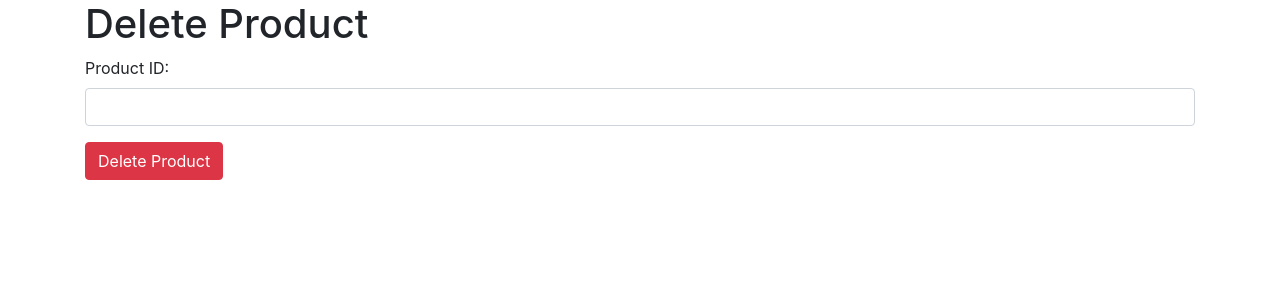
After one commit to ivanpyw1999/INF1005Websys, a PHP site: page /deleteProduct.html in a window 1280 px wide. The commit adds this page. Shown: the top 300 px of the page. Run offline with PHP 8.4, Linux system fonts and the light colour scheme.

Commit message:
deleteproduct

```diff
--- a/INF1005Project/Pages/add_product.php
+++ b/INF1005Project/Pages/add_product.php
@@ -9,12 +9,6 @@ $image = $_POST['image'];
 $category = $_POST['category'];
 $stock = $_POST['stock'];
 $description = $_POST['description'];
-
-// Connect to the database
-$servername = "localhost";
-$username = "username";
-$password = "password";
-$dbname = "world_of_pets";
 
 
 // Check for errors
--- /dev/null
+++ b/INF1005Project/Pages/deleteProduct.html
@@ -0,0 +1,20 @@
+<!DOCTYPE html>
+<html lang="en">
+<head>
+  <meta charset="UTF-8">
+  <title>Delete Product</title>
+  <link rel="stylesheet" href="https://maxcdn.bootstrapcdn.com/bootstrap/4.5.2/css/bootstrap.min.css">
+</head>
+<body>
+  <div class="container">
+    <h1>Delete Product</h1>
+    <form method="POST" action="delete_product.php">
+      <div class="form-group">
+        <label for="id">Product ID:</label>
+        <input type="number" class="form-control" id="id" name="id" required>
+      </div>
+      <button type="submit" class="btn btn-danger">Delete Product</button>
+    </form>
+  </div>
+</body>
+</html>
```
Also changed, not shown: INF1005Project/Pages/delete_product.php (added, +27 -0 lines).
